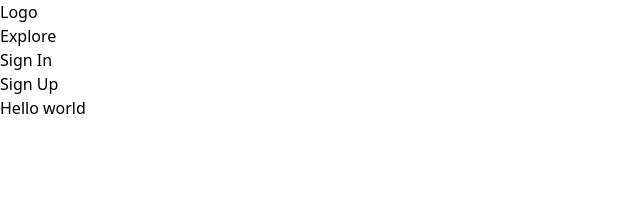
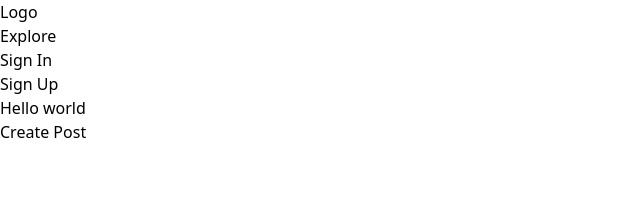
Before and after one commit to JosueSalazaku/Foodie-travellers, a React (Vite) app in the folder client/: page / in a window 1280 px wide. Shown: the top 210 px of the page, without its empty margins (0-640 px from the left). Built offline with nearby package versions, Linux system fonts and the light colour scheme.

Commit message:
Create a async create post function to test fronten and backend connections

```diff
--- a/client/package.json
+++ b/client/package.json
@@ -2,7 +2,7 @@
   "name": "foodie-travellers",
   "private": true,
   "version": "0.0.0",
-  "proxy":"http://localhost:3000",
+  "proxy": "http://localhost:3000",
   "type": "module",
   "scripts": {
     "dev": "vite",
@@ -11,6 +11,7 @@
     "preview": "vite preview"
   },
   "dependencies": {
+    "axios": "^1.6.8",
     "react": "^18.2.0",
     "react-dom": "^18.2.0"
   },
--- a/client/src/App.jsx
+++ b/client/src/App.jsx
@@ -1,19 +1,33 @@
-import { useEffect, useState } from "react";
-import Header from "./Components/Header";
+
+import axios from "axios";
 
 function App() {
-  // const [backendData, setBackendData] = useState([{}]);
-  // useEffect(() => {
-  //   fetch("/api/")
-  //     .then(response => response.json())
-  //     .then(data => {
-  //       setBackendData(data);
-  //     });
-  // }, []);
+  // Function to create a new blog post
+  const createPost = async () => {
+    try {
+      // Example data for the new post
+      const postData = {
+        title: "New Post",
+        content: "This is the content of the new post",
+      };
+
+      // Make a POST request to the backend
+      const response = await axios.post("/api/posts", postData);
+
+      // Log the response from the backend
+      console.log(response.data);
+    } catch (error) {
+      // Log any errors that occur during the request
+      console.error("Error creating post:", error);
+    }
+  };
 
   return (
     <main>
       <h1 className="text-5xl text-orange-500">Hello world</h1>
+      <button onClick={createPost} className="bg-blue-500 hover:bg-blue-700 text-white font-bold py-2 px-4 rounded mt-4">
+        Create Post
+      </button>
     </main>
   );
 }
```
Also changed, not shown: 1 other file (tests, documents, lock files or other folders).
